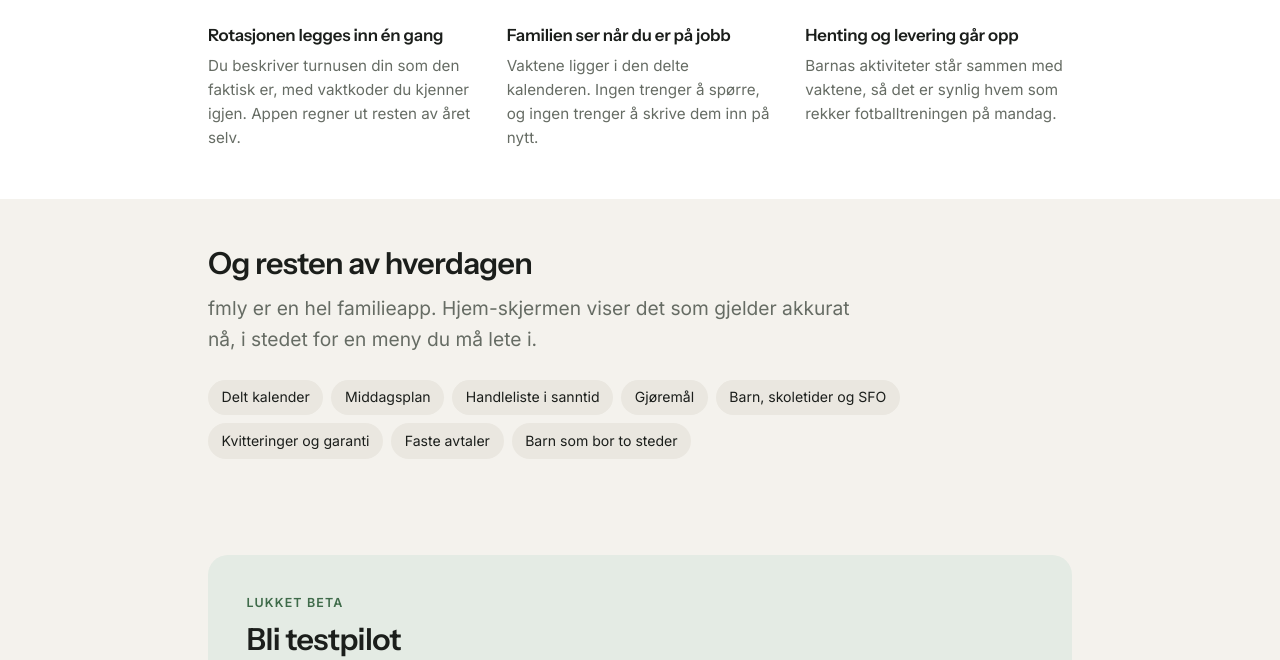
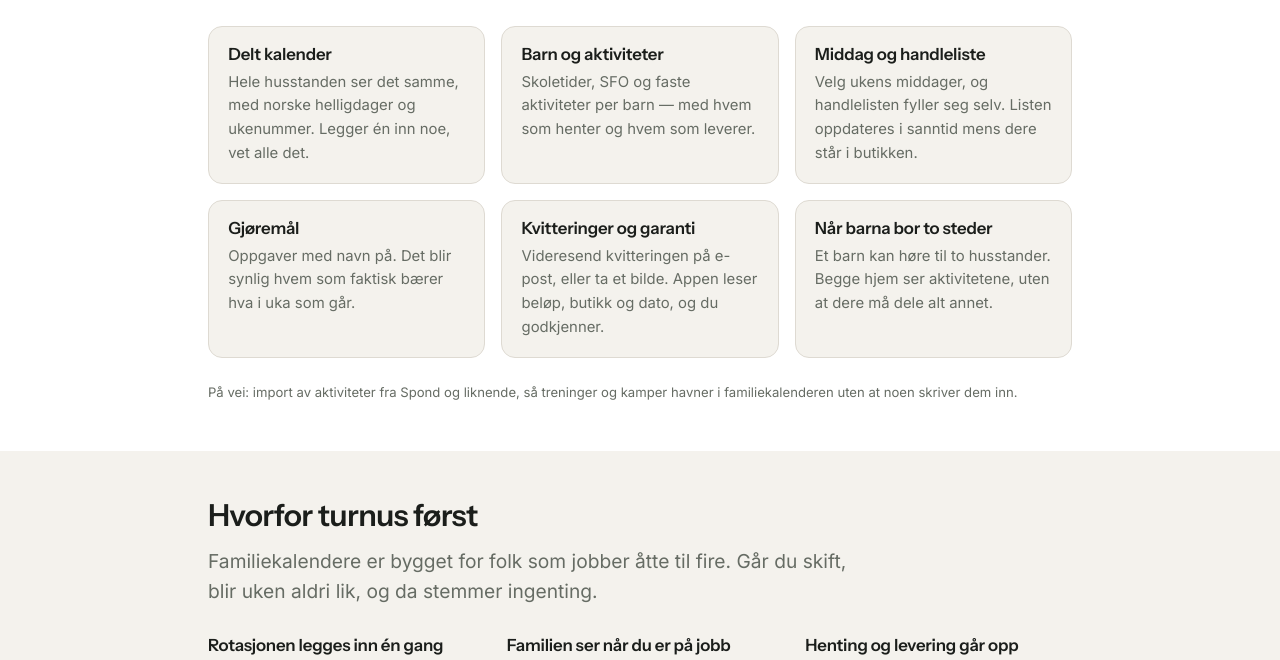
Before and after one commit to kennethskretteberg-blip/fmly-nettside, a plain HTML site: page index.html in a window 1280 px wide. Shown: the part 744-1404 px from the top of the page. Drawn offline with Linux system fonts and the light colour scheme.

Commit message:
Funksjoner opp, turnus ned

```diff
--- a/index.html
+++ b/index.html
@@ -80,6 +80,11 @@ section{padding-block:3rem}
 @media (min-width:720px){.cols{grid-template-columns:repeat(3,1fr);gap:2rem}}
 .col{display:flex;flex-direction:column;gap:.5rem;min-width:0}
 .col p{color:var(--muted);font-size:.95rem}
+.features{display:grid;grid-template-columns:1fr;gap:1rem;margin-top:1.8rem}
+@media (min-width:620px){.features{grid-template-columns:repeat(2,1fr)}}
+@media (min-width:920px){.features{grid-template-columns:repeat(3,1fr)}}
+.feature{background:var(--bg);border:1px solid var(--line);border-radius:14px;padding:1.1rem 1.2rem;display:flex;flex-direction:column;gap:.4rem;min-width:0}
+.feature p{color:var(--muted);font-size:.93rem}
 .rest{display:flex;flex-wrap:wrap;gap:.5rem;margin-top:1.6rem}
 .chip{background:var(--surface-2);border-radius:999px;padding:.4rem .85rem;font-size:.88rem;color:var(--fg)}
 .signup{background:var(--accent-soft);border-radius:20px;padding:clamp(1.4rem,4vw,2.4rem);display:flex;flex-direction:column;gap:1.1rem}
@@ -149,6 +154,40 @@ footer a{color:var(--accent)}
 
 <section class="band">
   <div class="wrap">
+    <h2>Hele hverdagen, ikke bare vaktene</h2>
+    <p class="lede" style="margin-top:.7rem">Turnus er det fmly gj&oslash;r som ingen andre gj&oslash;r. Resten er en komplett familieapp, og den virker like godt om du jobber helt vanlig dagtid.</p>
+    <div class="features">
+      <div class="feature">
+        <h3>Delt kalender</h3>
+        <p>Hele husstanden ser det samme, med norske helligdager og ukenummer. Legger én inn noe, vet alle det.</p>
+      </div>
+      <div class="feature">
+        <h3>Barn og aktiviteter</h3>
+        <p>Skoletider, SFO og faste aktiviteter per barn &mdash; med hvem som henter og hvem som leverer.</p>
+      </div>
+      <div class="feature">
+        <h3>Middag og handleliste</h3>
+        <p>Velg ukens middager, og handlelisten fyller seg selv. Listen oppdateres i sanntid mens dere st&aring;r i butikken.</p>
+      </div>
+      <div class="feature">
+        <h3>Gj&oslash;rem&aring;l</h3>
+        <p>Oppgaver med navn p&aring;. Det blir synlig hvem som faktisk b&aelig;rer hva i uka som g&aring;r.</p>
+      </div>
+      <div class="feature">
+        <h3>Kvitteringer og garanti</h3>
+        <p>Videresend kvitteringen p&aring; e-post, eller ta et bilde. Appen leser bel&oslash;p, butikk og dato, og du godkjenner.</p>
+      </div>
+      <div class="feature">
+        <h3>N&aring;r barna bor to steder</h3>
+        <p>Et barn kan h&oslash;re til to husstander. Begge hjem ser aktivitetene, uten at dere m&aring; dele alt annet.</p>
+      </div>
+    </div>
+    <p class="hint" style="margin-top:1.5rem">P&aring; vei: import av aktiviteter fra Spond og liknende, s&aring; treninger og kamper havner i familiekalenderen uten at noen skriver dem inn.</p>
+  </div>
+</section>
+
+<section>
+  <div class="wrap">
     <h2>Hvorfor turnus f&oslash;rst</h2>
     <p class="lede" style="margin-top:.7rem">Familiekalendere er bygget for folk som jobber &aring;tte til fire. G&aring;r du skift, blir uken aldri lik, og da stemmer ingenting.</p>
     <div class="cols">
@@ -164,23 +203,6 @@ footer a{color:var(--accent)}
         <h3>Henting og levering g&aring;r opp</h3>
         <p>Barnas aktiviteter st&aring;r sammen med vaktene, s&aring; det er synlig hvem som rekker fotballtreningen p&aring; mandag.</p>
       </div>
-    </div>
-  </div>
-</section>
-
-<section>
-  <div class="wrap">
-    <h2>Og resten av hverdagen</h2>
-    <p class="lede" style="margin-top:.7rem">fmly er en hel familieapp. Hjem-skjermen viser det som gjelder akkurat n&aring;, i stedet for en meny du m&aring; lete i.</p>
-    <div class="rest">
-      <span class="chip">Delt kalender</span>
-      <span class="chip">Middagsplan</span>
-      <span class="chip">Handleliste i sanntid</span>
-      <span class="chip">Gj&oslash;rem&aring;l</span>
-      <span class="chip">Barn, skoletider og SFO</span>
-      <span class="chip">Kvitteringer og garanti</span>
-      <span class="chip">Faste avtaler</span>
-      <span class="chip">Barn som bor to steder</span>
     </div>
   </div>
 </section>
```
